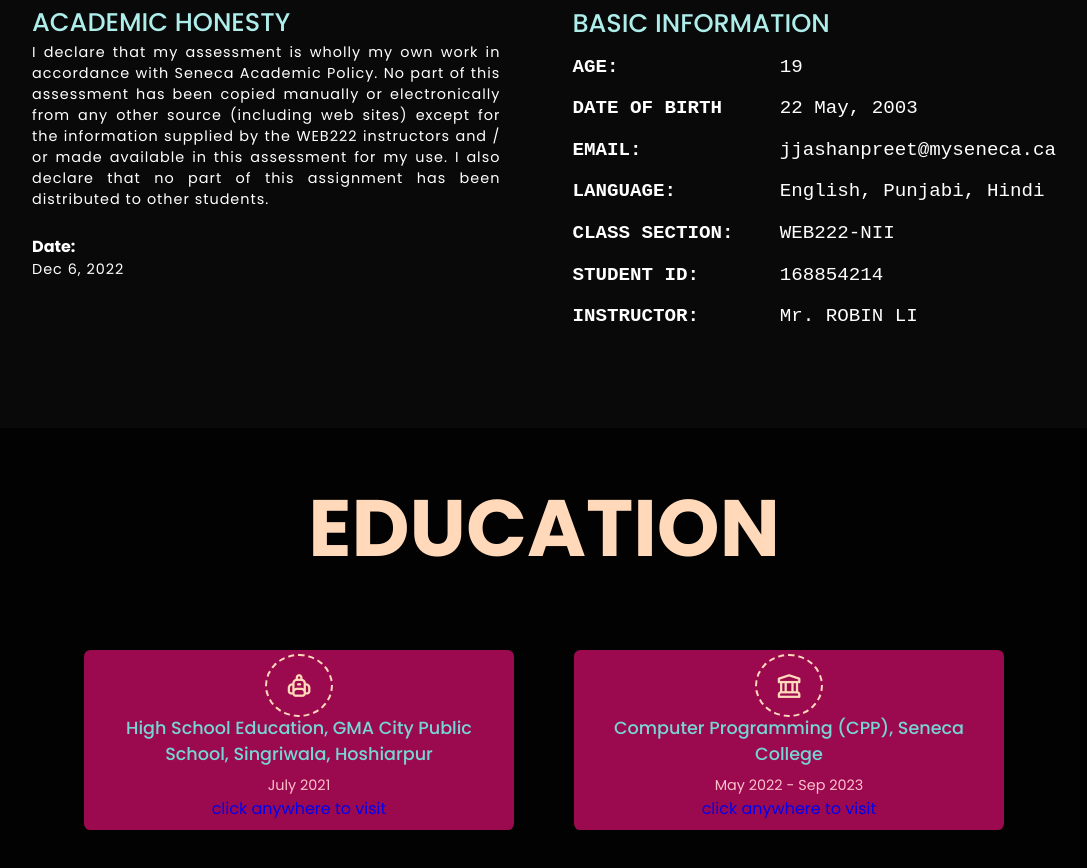
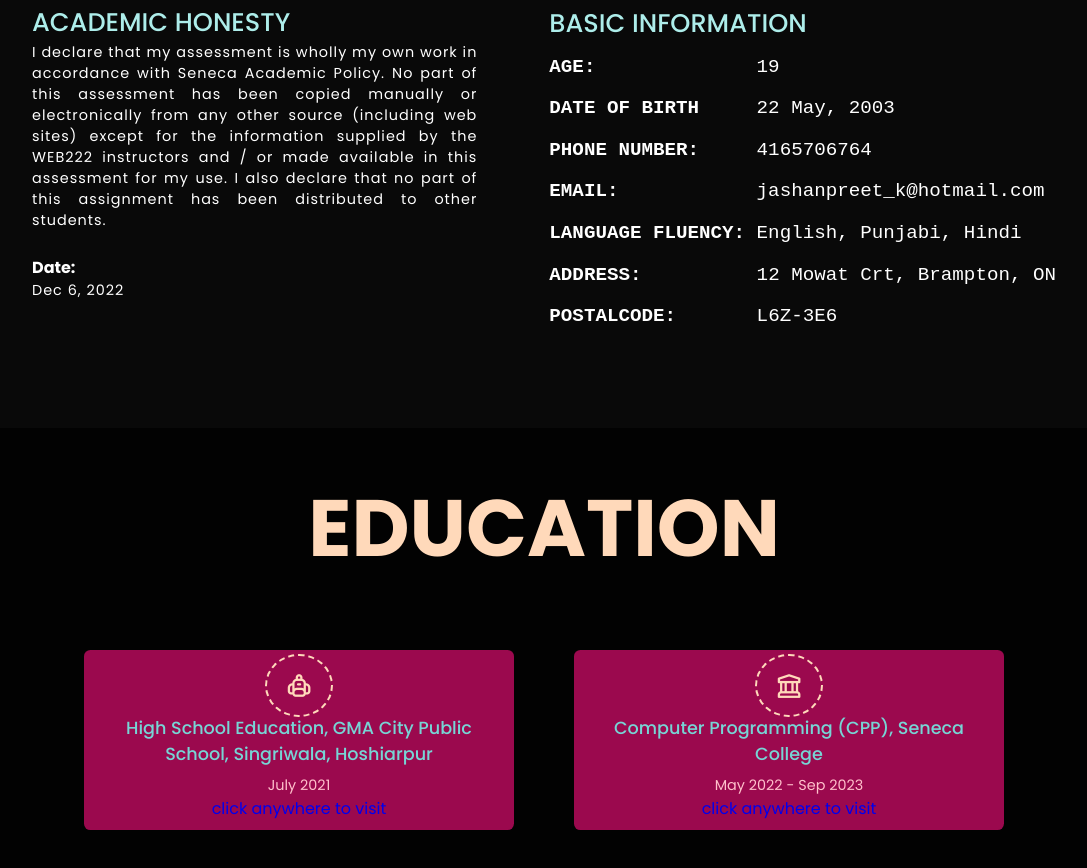
Before and after one commit to jjashanpreet/WEB-222Jashanpreet.github.io, a plain HTML site: page index.html in a window 1280 px wide. Shown: the part 1200-2068 px from the top of the page, without its empty margins (96-1183 px from the left). Drawn offline with nearby package versions, Linux system fonts and the light colour scheme.

Commit message:
Update index.html

```diff
--- a/index.html
+++ b/index.html
@@ -11,7 +11,7 @@ Section     : WEB222-NII
     <meta charset="UTF-8">
     <meta http-equiv="X-UA-Compatible" content="IE=edge">
     <meta name="viewport" content="width=device-width, initial-scale=1.0">
-    <title>JASHANPREET || WEB222 Final Project</title>
+    <title>JASHANPREET Portfolio</title>
 
     <!-- Unicons CSS -->
     <link rel="stylesheet" href="https://unicons.iconscout.com/release/v4.0.0/css/line.css">
@@ -81,11 +81,11 @@ Section     : WEB222-NII
                         <span class="abt-span">Basic Information</span>
                         <pre><strong>AGE:</strong>              19</pre>
                         <pre><strong>DATE OF BIRTH</strong>     22 May, 2003</pre>
-                        <pre><strong>EMAIL:</strong>            jjashanpreet@myseneca.ca</pre>
-                        <pre><strong>LANGUAGE:</strong>         English, Punjabi, Hindi</pre>
-                        <pre><strong>CLASS SECTION:</strong>    WEB222-NII</pre>
-                        <pre><strong>STUDENT ID:</strong>       168854214</pre>
-                        <pre><strong>INSTRUCTOR:</strong>       Mr. ROBIN LI</pre>
+                        <pre><strong>PHONE NUMBER:</strong>     4165706764</pre>
+                        <pre><strong>EMAIL:</strong>            jashanpreet_k@hotmail.com</pre>
+                        <pre><strong>LANGUAGE FLUENCY:</strong> English, Punjabi, Hindi</pre>
+                        <pre><strong>ADDRESS:</strong>          12 Mowat Crt, Brampton, ON</pre>
+                        <pre><strong>POSTALCODE:</strong>       L6Z-3E6</pre>
                     </div>
 
                 </div>
```
